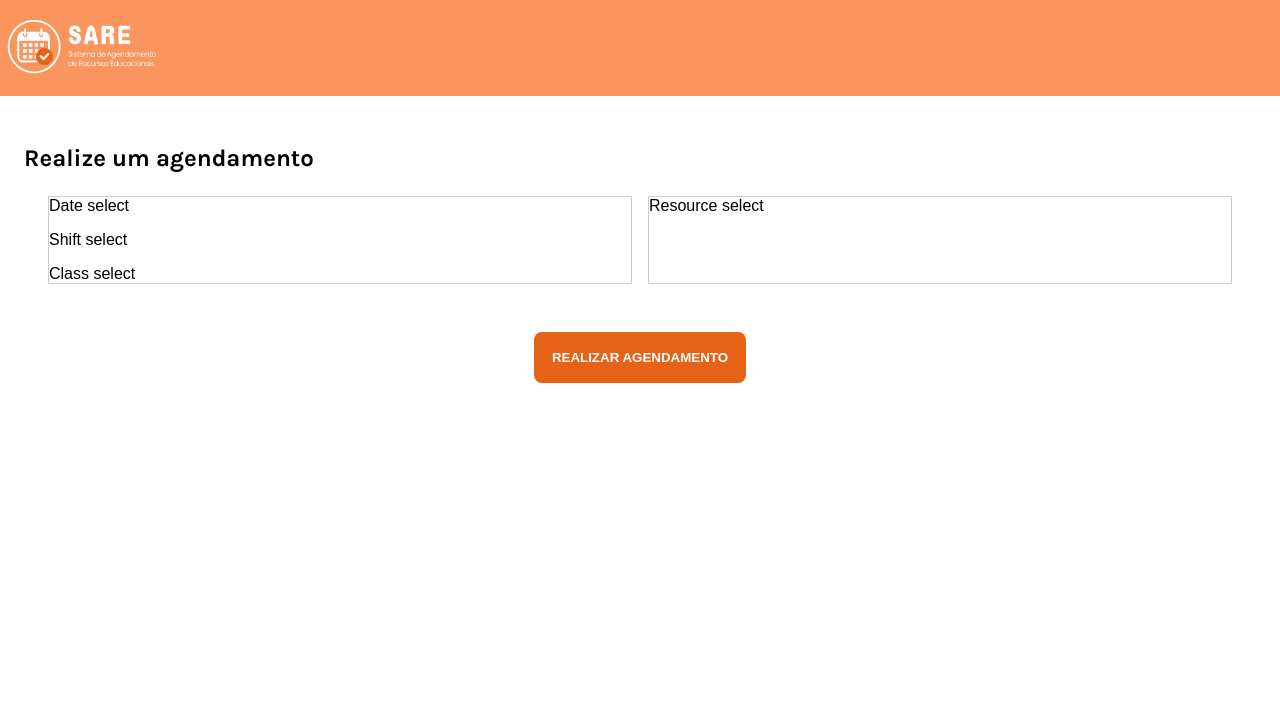
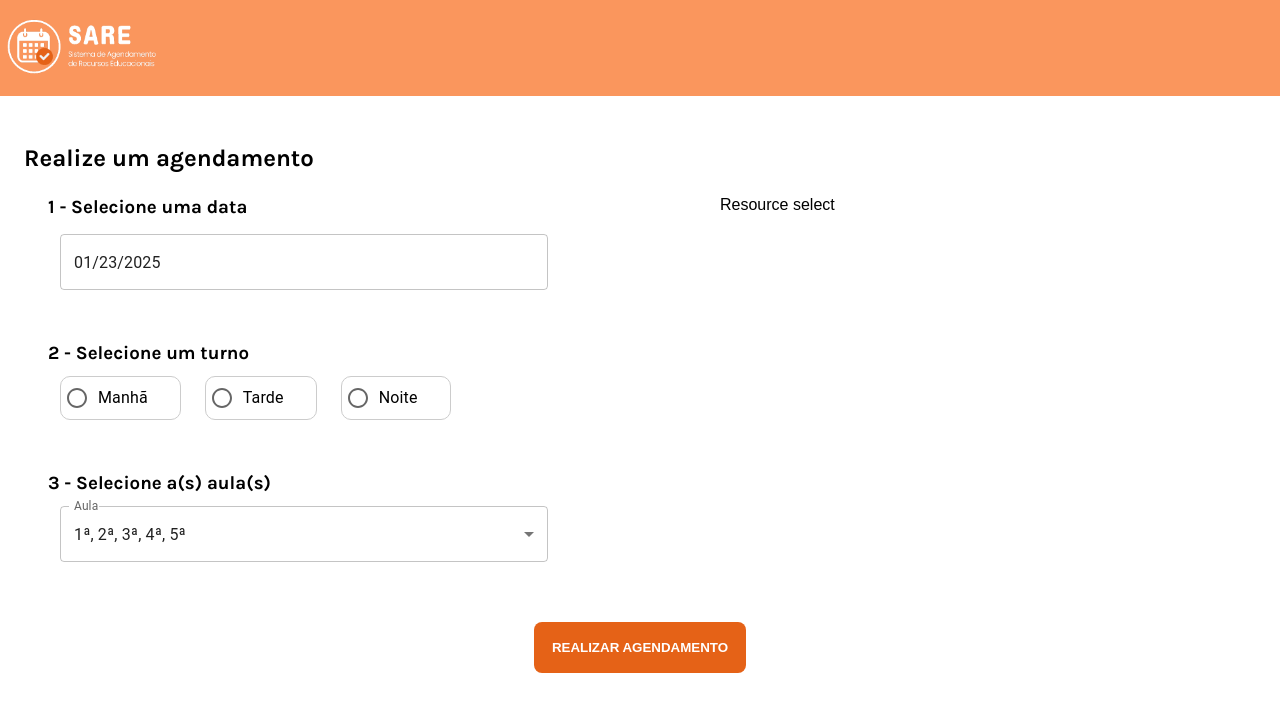
Before and after one commit to temik-if/SARE-FE, a Next.js app: page /agendamentos/novo in a window 1280 px wide. Shown: the top 712 px of the page. Built offline with nearby package versions, Linux system fonts and the light colour scheme; a web font is replaced by a local one.

Commit message:
feat(booking): implement booking form's date picker, shift selection, and class selection basic layout

```diff
--- a/package.json
+++ b/package.json
@@ -9,7 +9,12 @@
     "lint": "next lint"
   },
   "dependencies": {
+    "@emotion/react": "^11.14.0",
+    "@emotion/styled": "^11.14.0",
     "@hookform/resolvers": "^3.10.0",
+    "@mui/material": "^6.4.1",
+    "@mui/x-date-pickers": "^7.24.1",
+    "dayjs": "^1.11.13",
     "next": "15.1.4",
     "react": "^19.0.0",
     "react-dom": "^19.0.0",
--- a/src/app/agendamentos/novo/page.tsx
+++ b/src/app/agendamentos/novo/page.tsx
@@ -1,12 +1,12 @@
-import AgendamentoForm from '@/components/AgendamentoForm/AgendamentoForm'
 import React from 'react'
 import styles from './page.module.css'
+import BookingForm from '@/components/BookingForm/BookingForm'
 
 export default function NovoAgendamento() {
   return (
     <div className={styles.container}>
         <h2>Realize um agendamento</h2>
-        <AgendamentoForm />
+        <BookingForm />
     </div>
   )
 }
--- a/src/app/layout.tsx
+++ b/src/app/layout.tsx
@@ -1,11 +1,9 @@
-import type { Metadata } from "next";
+"use client";
 import "./globals.css";
 import Header from "../components/Header/Header";
+import { LocalizationProvider } from "@mui/x-date-pickers/LocalizationProvider";
+import { AdapterDayjs } from "@mui/x-date-pickers/AdapterDayjs";
 
-export const metadata: Metadata = {
-  title: "SARE - Sistema de Agendamento de Recursos Educacionais",
-  description: "Sistema de Agendamento de Recursos Educacionais",
-};
 
 export default function RootLayout({
   children,
@@ -13,13 +11,13 @@ export default function RootLayout({
   children: React.ReactNode;
 }>) {
   return (
-
+    <LocalizationProvider dateAdapter={AdapterDayjs}>
       <html lang="pt-br">
         <body>
           <Header />
           {children}
         </body>
       </html>
-
+    </LocalizationProvider>
   );
 }
--- a/src/components/AgendamentoForm/AgendamentoForm.tsx
+++ /dev/null
@@ -1,27 +0,0 @@
-"use client"
-import React from "react";
-import styles from "./AgendamentoForm.module.css";
-import ButtonPrimary from "../ButtonPrimary/ButtonPrimary";
-
-export default function AgendamentoForm() {
-  return (
-    <div className={styles.container}>
-      <form className={styles.form} action="submit">
-        <div className={styles.formSection}>
-          <div>Date select</div>
-          <div>Shift select</div>
-          <div>Class select</div>
-        </div>
-
-        <div className={styles.formSection}>
-          <div>Resource select</div>
-        </div>
-      </form>
-      <ButtonPrimary
-        type="submit"
-        label="REALIZAR AGENDAMENTO"
-        onClick={() => {}}
-      />
-    </div>
-  );
-}
--- a/src/components/AgendamentoForm/AgendamentoForm.module.css
+++ b/src/components/BookingForm/BookingForm.module.css
@@ -9,7 +9,7 @@
 
 .form {
     display: flex;
-    gap: 1rem;
+    gap: 10rem;
     width: 100%;
 
 }
@@ -19,5 +19,12 @@
     flex-direction: column;
     gap: 1rem;
     width: 100%;
-    border: 1px solid #ccc;
 }
+
+.datePickerContainer {
+    display: flex;
+    gap: 1rem;
+    flex-direction: column;
+    width: 100%;
+    padding-bottom: 36px;
+}
--- /dev/null
+++ b/src/components/BookingForm/BookingForm.tsx
@@ -0,0 +1,61 @@
+"use client";
+import React, { useState } from "react";
+import styles from "./BookingForm.module.css";
+import ButtonPrimary from "../ButtonPrimary/ButtonPrimary";
+import { DatePicker } from "@mui/x-date-pickers";
+import dayjs, { Dayjs } from "dayjs";
+import ShiftRadioGroup from "../ShiftRadioGroup/ShiftRadioGroup";
+import ClassSelectMenu from "../ClassSelectMenu/ClassSelectMenu";
+
+export default function BookingForm() {
+  const [selectedDate, setSelectedDate] = useState<Dayjs | null>(dayjs());
+
+  return (
+    <div className={styles.container}>
+      <form className={styles.form} action="submit">
+        <div className={styles.formSection}>
+          <div className={styles.datePickerContainer}>
+            <h3>1 - Selecione uma data</h3>
+            <DatePicker
+              disablePast
+              slotProps={{
+                textField: {
+                  style: {
+                    paddingLeft: "12px",
+                    paddingRight: "12px",
+                  },
+                },
+                openPickerIcon: {
+                  style: {
+                    color: "#EB7633",
+                  },
+                },
+              }}
+              value={selectedDate}
+              onChange={(date) => setSelectedDate(date)}
+            />
+          </div>
+          <div>
+            <h3>2 - Selecione um turno</h3>
+            <div>
+              <ShiftRadioGroup />
+            </div>
+          </div>
+          <div>
+            <h3>3 - Selecione a(s) aula(s)</h3>
+            <ClassSelectMenu />
+          </div>
+        </div>
+
+        <div className={styles.formSection}>
+          <div>Resource select</div>
+        </div>
+      </form>
+      <ButtonPrimary
+        type="submit"
+        label="REALIZAR AGENDAMENTO"
+        onClick={() => {}}
+      />
+    </div>
+  );
+}
--- /dev/null
+++ b/src/components/ClassSelectMenu/ClassSelectMenu.module.css
@@ -0,0 +1,3 @@
+.classSelectContainer {
+    padding: 12px;
+}
--- /dev/null
+++ b/src/components/ClassSelectMenu/ClassSelectMenu.tsx
@@ -0,0 +1,67 @@
+import * as React from "react";
+import OutlinedInput from "@mui/material/OutlinedInput";
+import InputLabel from "@mui/material/InputLabel";
+import MenuItem from "@mui/material/MenuItem";
+import FormControl from "@mui/material/FormControl";
+import ListItemText from "@mui/material/ListItemText";
+import Select, { SelectChangeEvent } from "@mui/material/Select";
+import Checkbox from "@mui/material/Checkbox";
+import styles from "./ClassSelectMenu.module.css"
+
+const ITEM_HEIGHT = 48;
+const ITEM_PADDING_TOP = 8;
+const MenuProps = {
+  PaperProps: {
+    style: {
+      maxHeight: ITEM_HEIGHT * 4.5 + ITEM_PADDING_TOP,
+      width: 250,
+    },
+  },
+};
+
+const classes = ["1ª", "2ª", "3ª", "4ª", "5ª"];
+
+export default function ClassSelectMenu() {
+  const [personName, setPersonName] = React.useState<string[]>([
+    "1ª",
+    "2ª",
+    "3ª",
+    "4ª",
+    "5ª",
+  ]);
+
+  const handleChange = (event: SelectChangeEvent<typeof personName>) => {
+    const {
+      target: { value },
+    } = event;
+    setPersonName(
+      // On autofill we get a stringified value.
+      typeof value === "string" ? value.split(",") : value
+    );
+  };
+
+  return (
+    <div className={styles.classSelectContainer}>
+      <FormControl sx={{ width: '100%' }}>
+        <InputLabel id="demo-multiple-checkbox-label">Aula</InputLabel>
+        <Select
+          labelId="demo-multiple-checkbox-label"
+          id="demo-multiple-checkbox"
+          multiple
+          value={personName}
+          onChange={handleChange}
+          input={<OutlinedInput label="Tag" />}
+          renderValue={(selected) => selected.join(", ")}
+          MenuProps={MenuProps}
+        >
+          {classes.map((name) => (
+            <MenuItem key={name} value={name}>
+              <Checkbox checked={personName.includes(name)} />
+              <ListItemText primary={name} />
+            </MenuItem>
+          ))}
+        </Select>
+      </FormControl>
+    </div>
+  );
+}
--- /dev/null
+++ b/src/components/ShiftRadioGroup/ShiftRadioGroup.module.css
@@ -0,0 +1,23 @@
+.radioContainer {
+    display: flex;
+    padding-right: 16px;
+    padding-left: 6px;
+    align-items: center;
+    justify-content: center;
+    border: 1px solid #ccc;
+    border-radius: 10px;
+    margin: 12px 12px 36px;
+}
+
+.radioButton {
+    margin: 0;
+    color: var("--primary");
+}
+
+.radioButtonIcon {
+    color: var("--primary");
+}
+
+.radioButtonIcon.Mui-checked {
+    color: var("--primary");
+}
--- /dev/null
+++ b/src/components/ShiftRadioGroup/ShiftRadioGroup.tsx
@@ -0,0 +1,72 @@
+import {
+  FormControl,
+  FormControlLabel,
+  Radio,
+  RadioGroup,
+} from "@mui/material";
+import React from "react";
+import styles from "./ShiftRadioGroup.module.css";
+
+export default function ShiftRadioGroup() {
+  return (
+    <FormControl>
+      <RadioGroup
+        row
+        aria-labelledby="demo-row-radio-buttons-group-label"
+        name="row-radio-buttons-group"
+      >
+        <div className={styles.radioContainer}>
+          <FormControlLabel
+            className={styles.radioButton}
+            value="female"
+            control={
+              <Radio
+                sx={{
+                  "&.Mui-checked": {
+                    color: "#E56217",
+                  },
+                }}
+                className={styles.radioButtonIcon}
+              />
+            }
+            label="Manhã"
+          />
+        </div>
+        <div className={styles.radioContainer}>
+          <FormControlLabel
+            className={styles.radioButton}
+            value="male"
+            control={
+              <Radio
+                sx={{
+                  "&.Mui-checked": {
+                    color: "#E56217",
+                  },
+                }}
+                className={styles.radioButtonIcon}
+              />
+            }
+            label="Tarde"
+          />
+        </div>
+        <div className={styles.radioContainer}>
+          <FormControlLabel
+            className={styles.radioButton}
+            value="other"
+            control={
+              <Radio
+                sx={{
+                  "&.Mui-checked": {
+                    color: "#E56217",
+                  },
+                }}
+                className={styles.radioButtonIcon}
+              />
+            }
+            label="Noite"
+          />
+        </div>
+      </RadioGroup>
+    </FormControl>
+  );
+}
```
Also changed, not shown: 1 other file (tests, documents, lock files or other folders).
